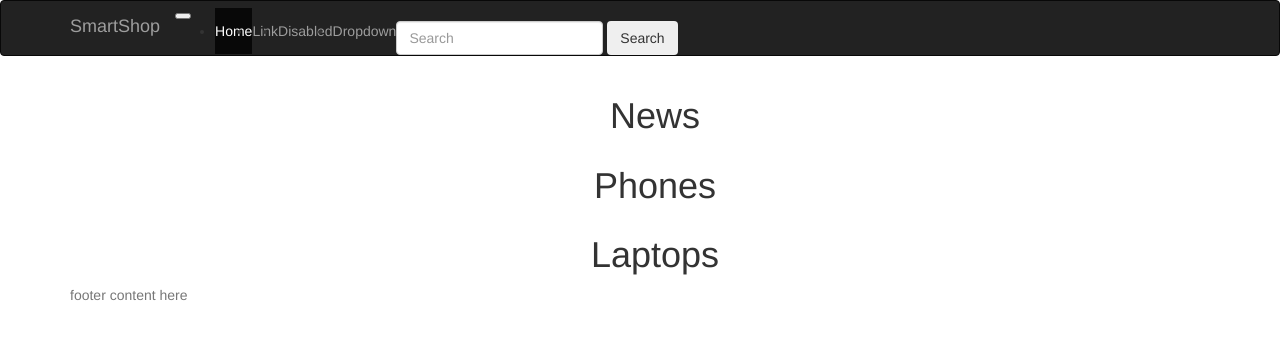
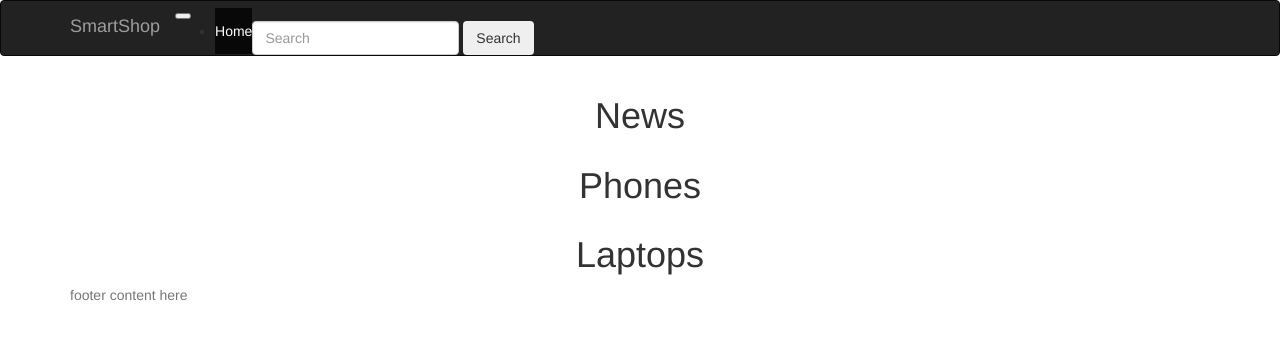
Before and after one commit to homich77/smart_market, a Django app: page / in a window 1280 px wide. Shown: the top 340 px of the page. Run offline with Django 3.2, Linux system fonts and the light colour scheme; data that the repository does not hold is empty; some libraries are stand-ins or nearby versions.

Commit message:
style changes

```diff
--- a/templates/base.html
+++ b/templates/base.html
@@ -16,13 +16,14 @@
   </head>
 
   <body>
-    {% include 'navbar.html' %}
 
-    <div class="container">
-    {% block content %}
-    {% endblock content %}
-
-    </div><!-- /.container -->
+    <div class="wrapper">
+        {% include 'navbar.html' %}
+        <div class="wrapper-content">
+            {% block content %}
+            {% endblock content %}
+        </div>
+    </div>
 
     {% include 'footer.html' %}
 
--- a/templates/landing/product_row.html
+++ b/templates/landing/product_row.html
@@ -11,13 +11,14 @@
             </div>
         {% endif %}
         <div class="product-item-body">
-            <h1>{{ product_image.product.name }}</h1>
+            <a href="{% url 'product_detail' product_image.product.id %}">
+                <h1>{{ product_image.product.name }}</h1>
+            </a>
             <p>{{ product_image.product.short_description|truncatechars_html:30 }}</p>
             <p>{{ product_image.product.price }}</p>
         </div>
         <div class="add-to-card-btn">
             <button class="btn btn-success">
-                <span class="glyphicons glyphicons-shopping-cart"></span>
                 add
             </button>
         </div>
--- a/templates/navbar.html
+++ b/templates/navbar.html
@@ -10,20 +10,20 @@
         <li class="nav-item active">
           <a class="nav-link" href="/">Home <span class="sr-only">(current)</span></a>
         </li>
-        <li class="nav-item">
-          <a class="nav-link" href="#">Link</a>
-        </li>
-        <li class="nav-item">
-          <a class="nav-link disabled" href="#">Disabled</a>
-        </li>
-        <li class="nav-item dropdown">
-          <a class="nav-link dropdown-toggle" href="http://example.com" id="dropdown02" data-toggle="dropdown" aria-haspopup="true" aria-expanded="false">Dropdown</a>
-          <div class="dropdown-menu" aria-labelledby="dropdown02">
-            <a class="dropdown-item" href="#">Action</a>
-            <a class="dropdown-item" href="#">Another action</a>
-            <a class="dropdown-item" href="#">Something else here</a>
-          </div>
-        </li>
+{#        <li class="nav-item">#}
+{#          <a class="nav-link" href="#">Link</a>#}
+{#        </li>#}
+{#        <li class="nav-item">#}
+{#          <a class="nav-link disabled" href="#">Disabled</a>#}
+{#        </li>#}
+{#        <li class="nav-item dropdown">#}
+{#          <a class="nav-link dropdown-toggle" href="http://example.com" id="dropdown02" data-toggle="dropdown" aria-haspopup="true" aria-expanded="false">Dropdown</a>#}
+{#          <div class="dropdown-menu" aria-labelledby="dropdown02">#}
+{#            <a class="dropdown-item" href="#">Action</a>#}
+{#            <a class="dropdown-item" href="#">Another action</a>#}
+{#            <a class="dropdown-item" href="#">Something else here</a>#}
+{#          </div>#}
+{#        </li>#}
       </ul>
       <form class="form-inline my-2 my-md-0">
         <input class="form-control mr-sm-2" type="text" placeholder="Search">
```
Also changed, not shown: 1 other file.
